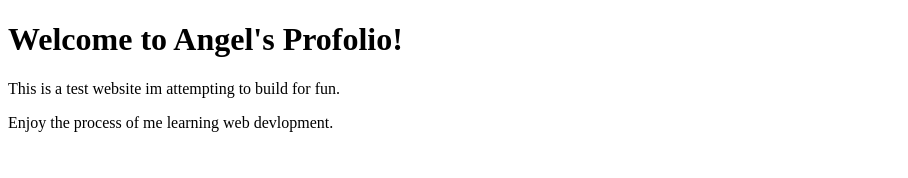
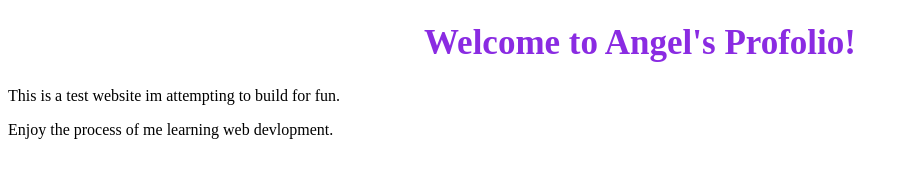
Before and after one commit to Angel-A-V/test-website, a plain HTML site: page index.html in a window 1280 px wide. Shown: the whole page, without its empty margins (0-908 px from the left). Drawn offline with Linux system fonts and the light colour scheme.

Commit message:
progress

```diff
--- a/index.html
+++ b/index.html
@@ -2,11 +2,12 @@
 <html lang="en">
 <head>
     <meta charset="UTF-8">
+    <link rel="stylesheet" href="styles/stylesheet.css">
     <meta name="viewport" content="width=device-width, initial-scale=1.0">
     <title>Angel's Profolio</title>
 </head>
 <body>
-    <h1>Welcome to Angel's Profolio!</h1>
+    <h1 class="introh1">Welcome to Angel's Profolio!</h1>
     <p>This is a test website im attempting to build for fun.</p>
     <p>Enjoy the process of me learning web devlopment.</p>
 </body>
--- /dev/null
+++ b/styles/stylesheet.css
@@ -0,0 +1,6 @@
+h1.introh1 {
+    color: blueviolet;
+    text-align: center;
+    font-family:'Times New Roman', Times, serif;
+    font-size: 35px;
+}
```
